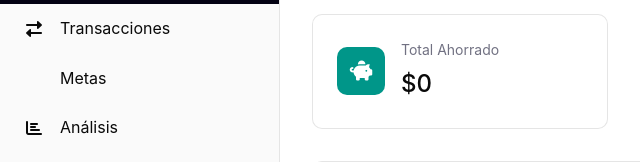
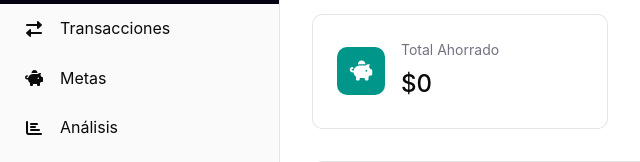
Before and after one commit to Henao-1221/FinanceU, a plain HTML site: page dashboardFinanciero.html in a window 1280 px wide. Shown: the part 245-407 px from the top of the page, 0-640 px from the left. Drawn offline with nearby package versions, Linux system fonts and the light colour scheme.

Commit message:
cambio logo

```diff
--- a/dashboardFinanciero.html
+++ b/dashboardFinanciero.html
@@ -52,7 +52,7 @@
 
                     <li class="nav-item">
                         <a href="#" class="nav-link" data-section="goals">
-                            <i class="fas fa-target"></i>
+                            <i class="fas fa-piggy-bank"></i>
                             <span>Metas</span>
                         </a>
                     </li>
```
